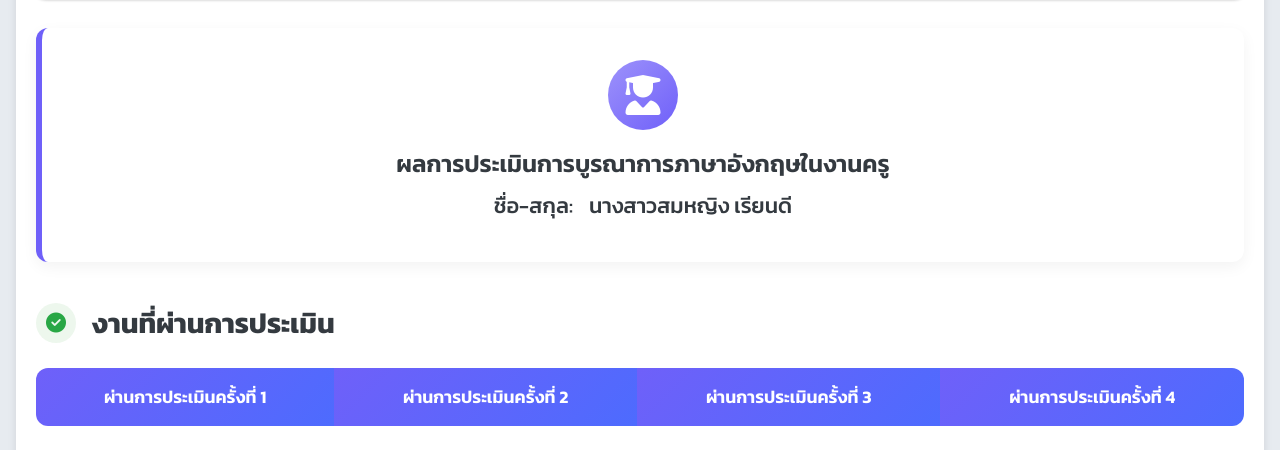
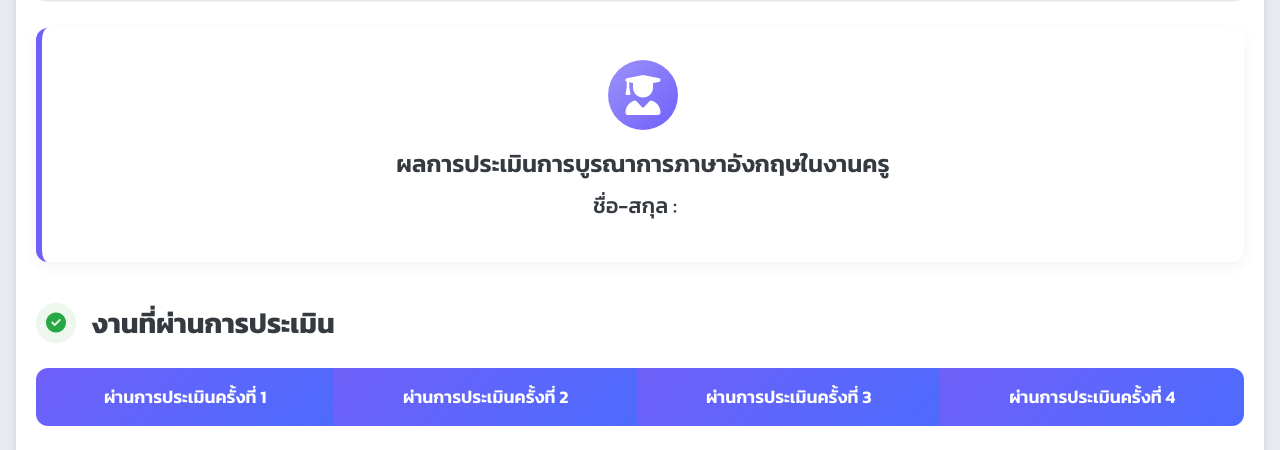
Before and after one commit to B-MNSN/eng_for_teachers, a plain HTML site: page results.html in a window 1280 px wide. Shown: the part 350-800 px from the top of the page. Drawn offline with Linux system fonts and the light colour scheme.

Commit message:
Edit results page

```diff
--- a/results.html
+++ b/results.html
@@ -370,7 +370,7 @@
             </div>
             <div class="profile-details">
                 <div class="profile-title">ผลการประเมินการบูรณาการภาษาอังกฤษในงานครู</div>
-                 <div class="profile-name"> ชื่อ-สกุล:  <div id="boxInfo">นางสาวสมหญิง เรียนดี</div></div>
+                 <div class="profile-name"> ชื่อ-สกุล :  <div id="boxInfo"></div></div>
             </div>
         </div>
 
```
